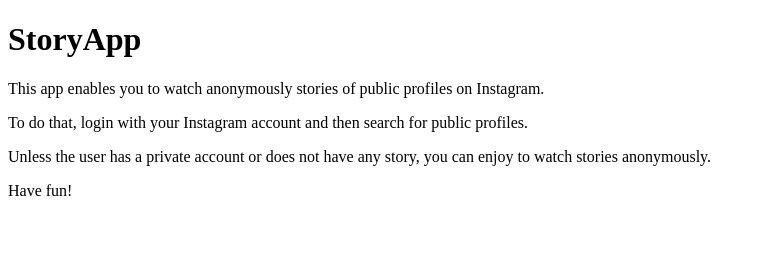
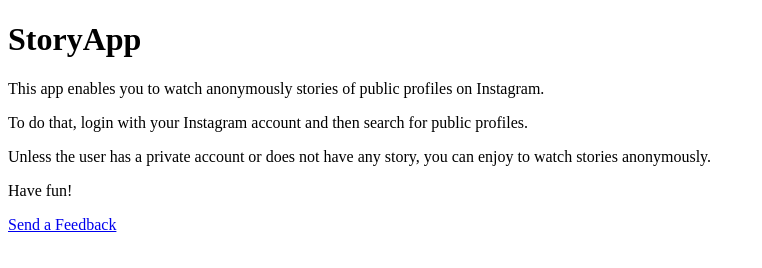
Before and after one commit to storyapp/storyapp.github.io, a plain HTML site: page index.html in a window 1280 px wide. Shown: the whole page, without its empty margins (0-762 px from the left). Drawn offline with Linux system fonts and the light colour scheme.

Commit message:
Update index.html

```diff
--- a/index.html
+++ b/index.html
@@ -6,5 +6,9 @@
 <p>To do that, login with your Instagram account and then search for public profiles.</p>
 <p>Unless the user has a private account or does not have any story, you can enjoy to watch stories anonymously.</p>
 <p>Have fun!</p>
+
+<a href = "mailto:tuzermert@gmail.com?subject = Feedback&body = Message">
+Send a Feedback
+</a>
 </body>
 </html>
```
